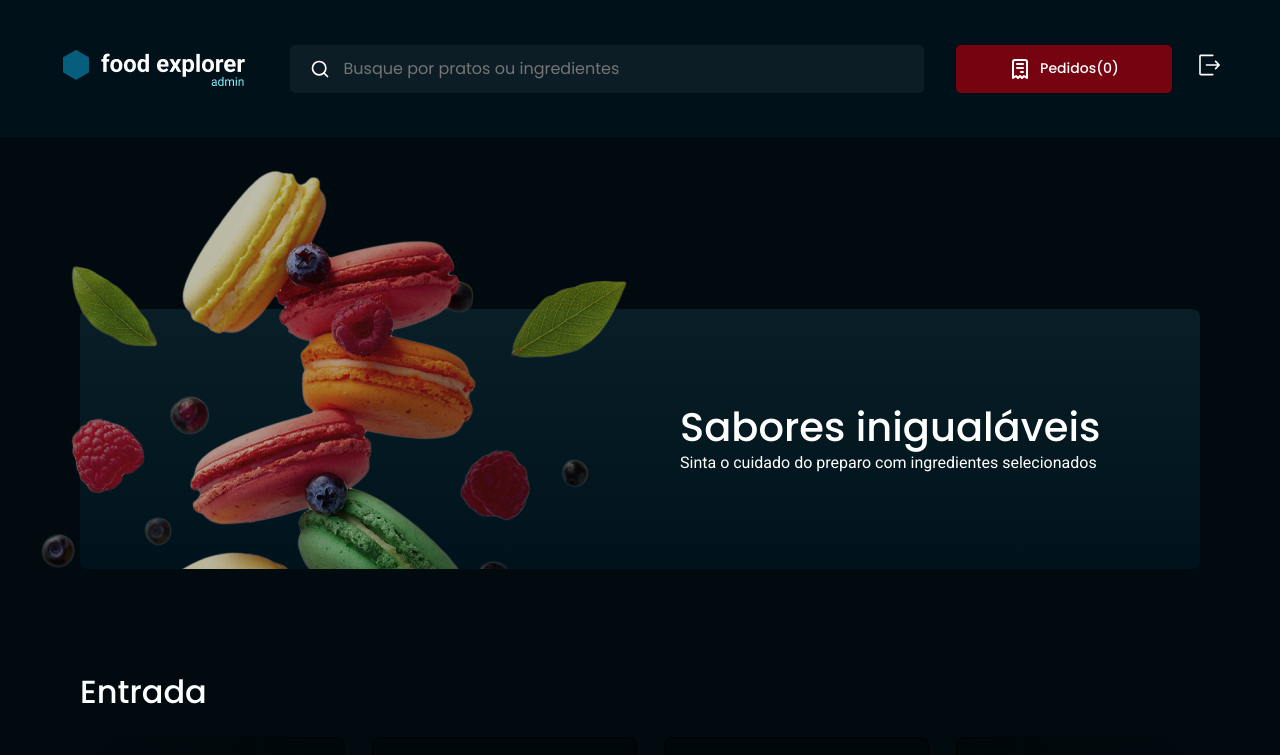
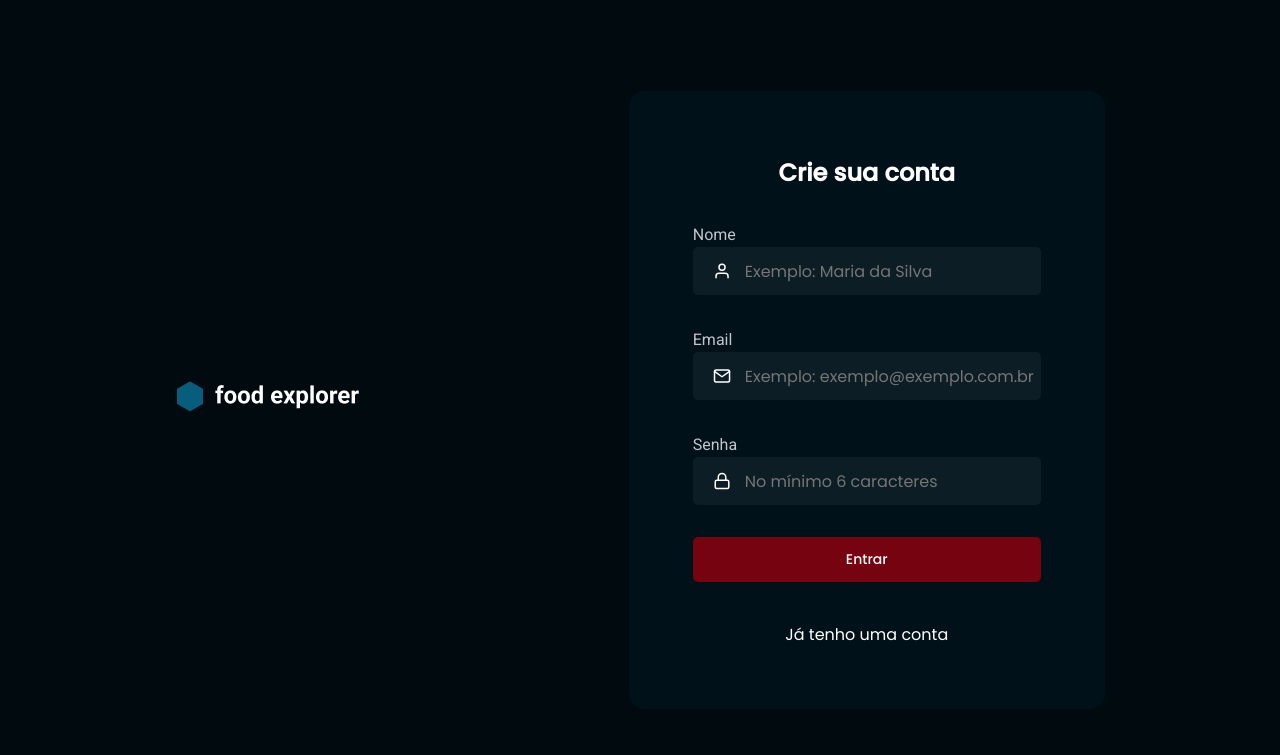
Before and after one commit to valdemirfilho/foodexplorer-test, a React (Vite) app: page / in a window 1280 px wide. Shown: the top 755 px of the page. Built offline with nearby package versions, Linux system fonts and the light colour scheme.

Commit message:
alteração tela de cadastre-se

```diff
--- a/src/main.jsx
+++ b/src/main.jsx
@@ -3,13 +3,13 @@ import ReactDOM from "react-dom/client";
 import { ThemeProvider } from "styled-components";
 import GlobalStyle from "./styles/global";
 import theme from "./styles/theme";
-import { Home } from "./pages/UserPages/Home";
+import { SignUp } from "./pages/LoginPages/SignUp";
 
 ReactDOM.createRoot(document.getElementById("root")).render(
   <React.StrictMode>
     <ThemeProvider theme={theme}>
       <GlobalStyle />
-      <Home />
+      <SignUp />
     </ThemeProvider>
   </React.StrictMode>
 );
--- a/src/pages/LoginPages/SignUp/index.jsx
+++ b/src/pages/LoginPages/SignUp/index.jsx
@@ -12,7 +12,7 @@ export function SignUp() {
       </header>
       <Form>
         <main>
-          <h2>Faça o Login</h2>
+          <h2>Crie sua conta</h2>
           <div className="input-wrapper">
             <label htmlFor="name">Nome</label>
             <Input
@@ -38,7 +38,7 @@ export function SignUp() {
             <Button title={"Entrar"} />
           </div>
 
-          <a to="/register"> Criar Conta</a>
+          <a to="/register"> Já tenho uma conta</a>
         </main>
       </Form>
     </Container>
```
